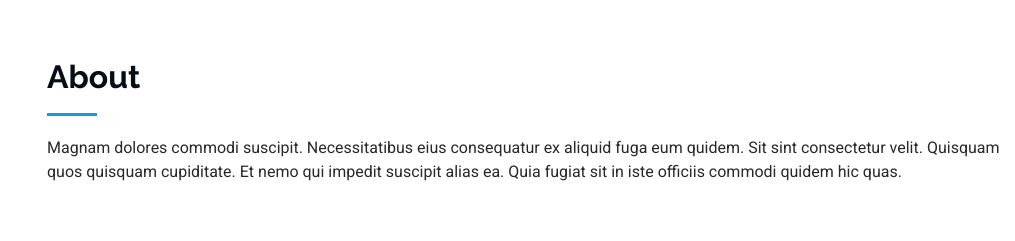
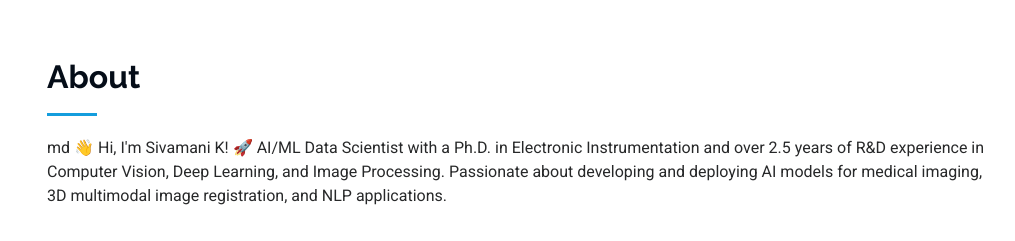
Before and after one commit to sivamani-k/sivamani_portfolio, a plain HTML site: page index.html in a window 1280 px wide. Shown: the part 802-1043 px from the top of the page, without its empty margins (265-1280 px from the left). Drawn offline with Linux system fonts and the light colour scheme; grey boxes are pictures that could not be loaded.

Commit message:
changed about me

```diff
--- a/index.html
+++ b/index.html
@@ -109,7 +109,11 @@
       <!-- Section Title -->
       <div class="container section-title" data-aos="fade-up">
         <h2>About</h2>
-        <p>Magnam dolores commodi suscipit. Necessitatibus eius consequatur ex aliquid fuga eum quidem. Sit sint consectetur velit. Quisquam quos quisquam cupiditate. Et nemo qui impedit suscipit alias ea. Quia fugiat sit in iste officiis commodi quidem hic quas.</p>
+        <p>md
+          👋 Hi, I'm Sivamani K!
+          🚀 AI/ML Data Scientist with a Ph.D. in Electronic Instrumentation and over 2.5 years of R&D experience in Computer Vision, Deep Learning, and Image Processing. Passionate about developing and deploying AI models for medical imaging, 3D multimodal image registration, and NLP applications.
+
+        </p>
       </div><!-- End Section Title -->
 
       <div class="container" data-aos="fade-up" data-aos-delay="100">
```
